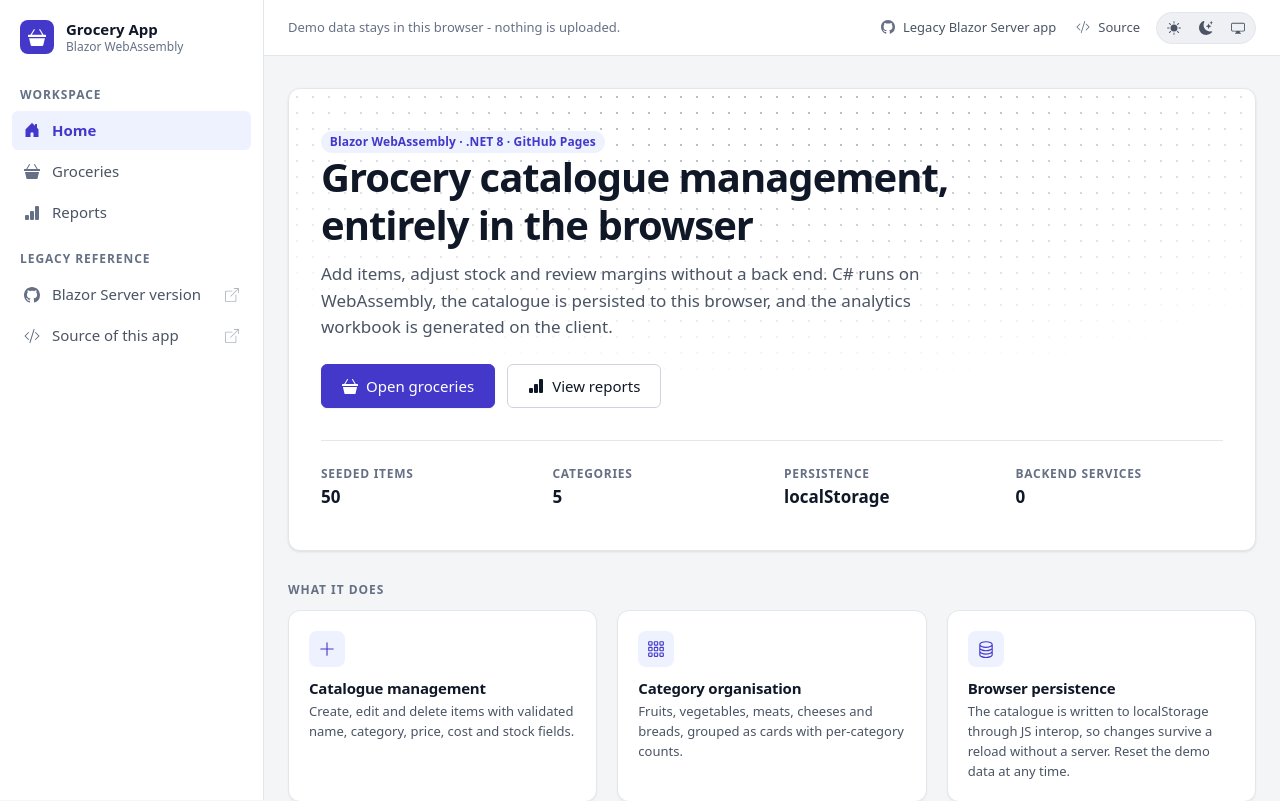
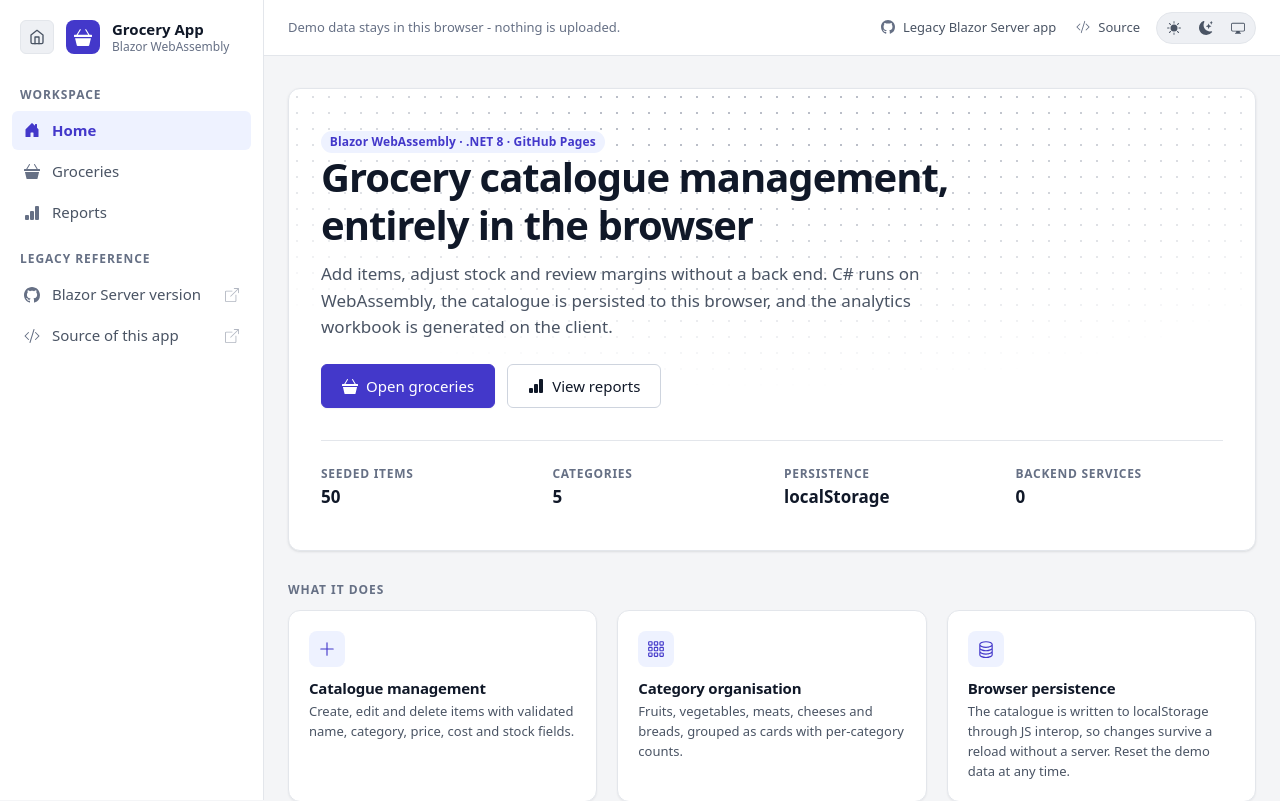
Before and after one commit to pattygcoding/Grocery-App-Blazor-WASM, an ASP.NET Core app: page / in a window 1280 px wide. Shown: the top 801 px of the page. Run offline with ASP.NET Core 8, Linux system fonts and the light colour scheme; some libraries are stand-ins or nearby versions.

Commit message:
Add the home icon linking back to pattygcoding.com
Mirrors the sidebar header used by Neo-Connect-Four: the leftmost control in the app is a square icon button with the same house glyph, pointing at https://pattygcoding.com with target=_blank, rel=noopener, title and aria-label. Styled from the design tokens (surface-sunken fill, border, muted glyph, brand colour and border on hover) and measured at 6.71:1 resting contrast.

```diff
--- a/GroceryApp/Components/Layout/NavMenu.razor
+++ b/GroceryApp/Components/Layout/NavMenu.razor
@@ -1,4 +1,20 @@
 <div class="nav-head">
+    <div class="nav-head__row">
+        @* Leftmost control in the app: back to the personal site, matching the sidebar header
+           used by Neo-Connect-Four (same house glyph and destination). *@
+        <a class="icon-button"
+           href="https://pattygcoding.com"
+           target="_blank"
+           rel="noopener"
+           title="pattygcoding.com"
+           aria-label="Back to pattygcoding.com">
+            <svg xmlns="http://www.w3.org/2000/svg" width="16" height="16" viewBox="0 0 24 24" fill="none"
+                 stroke="currentColor" stroke-width="2" stroke-linecap="round" stroke-linejoin="round" aria-hidden="true">
+                <path d="m3 9 9-7 9 7v11a2 2 0 0 1-2 2H5a2 2 0 0 1-2-2z" />
+                <polyline points="9 22 9 12 15 12 15 22" />
+            </svg>
+        </a>
+
         <a class="nav-brand" href="">
             <span class="nav-brand__mark">
                 <Icon Name="basket3-fill" Size="18" AriaLabel="Grocery App" />
@@ -8,6 +24,7 @@
                 <span class="nav-brand__meta">Blazor WebAssembly</span>
             </span>
         </a>
+    </div>
 </div>
 
 <input id="nav-toggle" class="nav-toggle" type="checkbox" aria-label="Show navigation" />
--- a/GroceryApp/wwwroot/app.css
+++ b/GroceryApp/wwwroot/app.css
@@ -1357,6 +1357,40 @@
     padding: var(--space-5) var(--space-5) var(--space-4);
 }
 
+/* Header row: the link back to pattygcoding.com sits first (leftmost control in the app),
+   followed by the brand. Mirrors the sidebar header used by Neo-Connect-Four. */
+.nav-head__row {
+    align-items: center;
+    display: flex;
+    gap: var(--space-3);
+}
+
+/* Square icon-only control. */
+.icon-button {
+    align-items: center;
+    background-color: var(--surface-sunken);
+    border: 1px solid var(--border);
+    border-radius: var(--radius-sm);
+    color: var(--text-muted);
+    display: inline-flex;
+    flex: 0 0 auto;
+    height: 34px;
+    justify-content: center;
+    transition: background-color 0.15s ease, border-color 0.15s ease, color 0.15s ease;
+    width: 34px;
+}
+
+.icon-button:hover {
+    background-color: var(--surface);
+    border-color: var(--brand-border);
+    color: var(--brand);
+    text-decoration: none;
+}
+
+.icon-button:focus-visible {
+    box-shadow: var(--focus-ring);
+}
+
 .nav-brand {
     align-items: center;
     display: flex;
```
Lines whose indentation alone changed are shown as unchanged.
